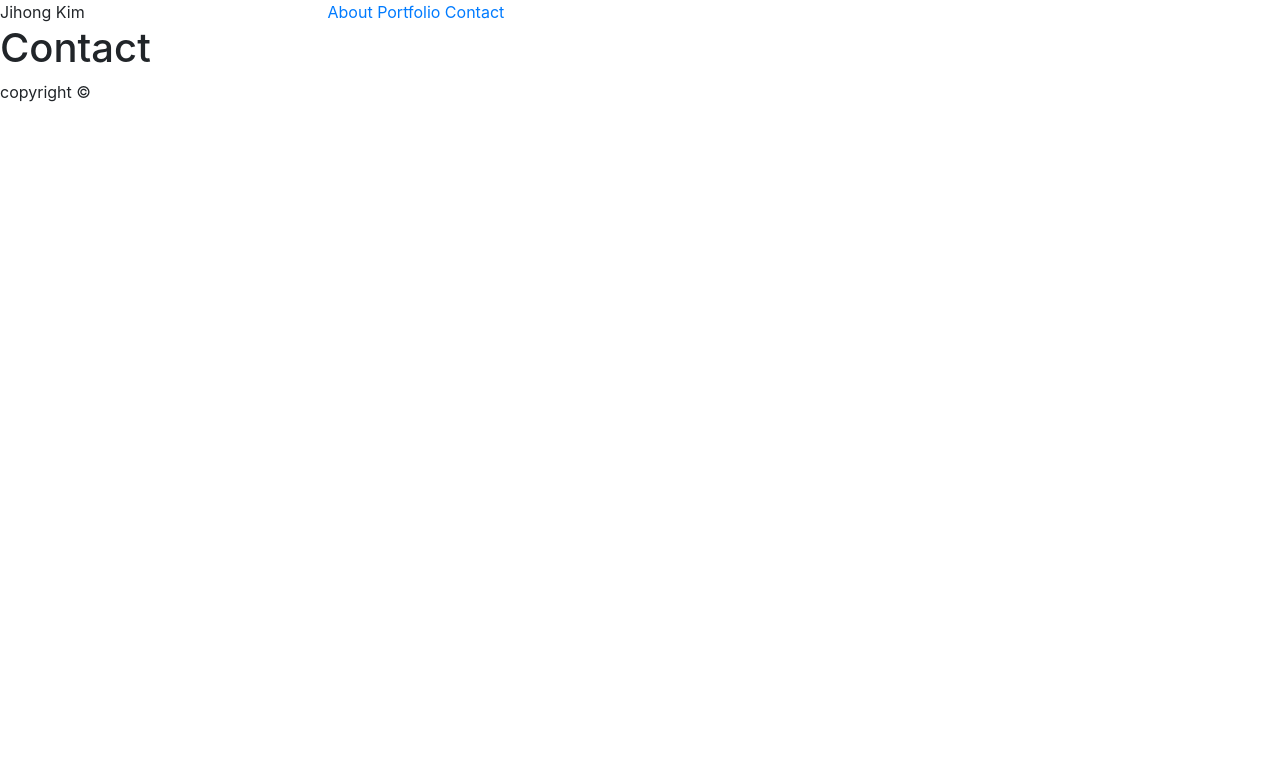
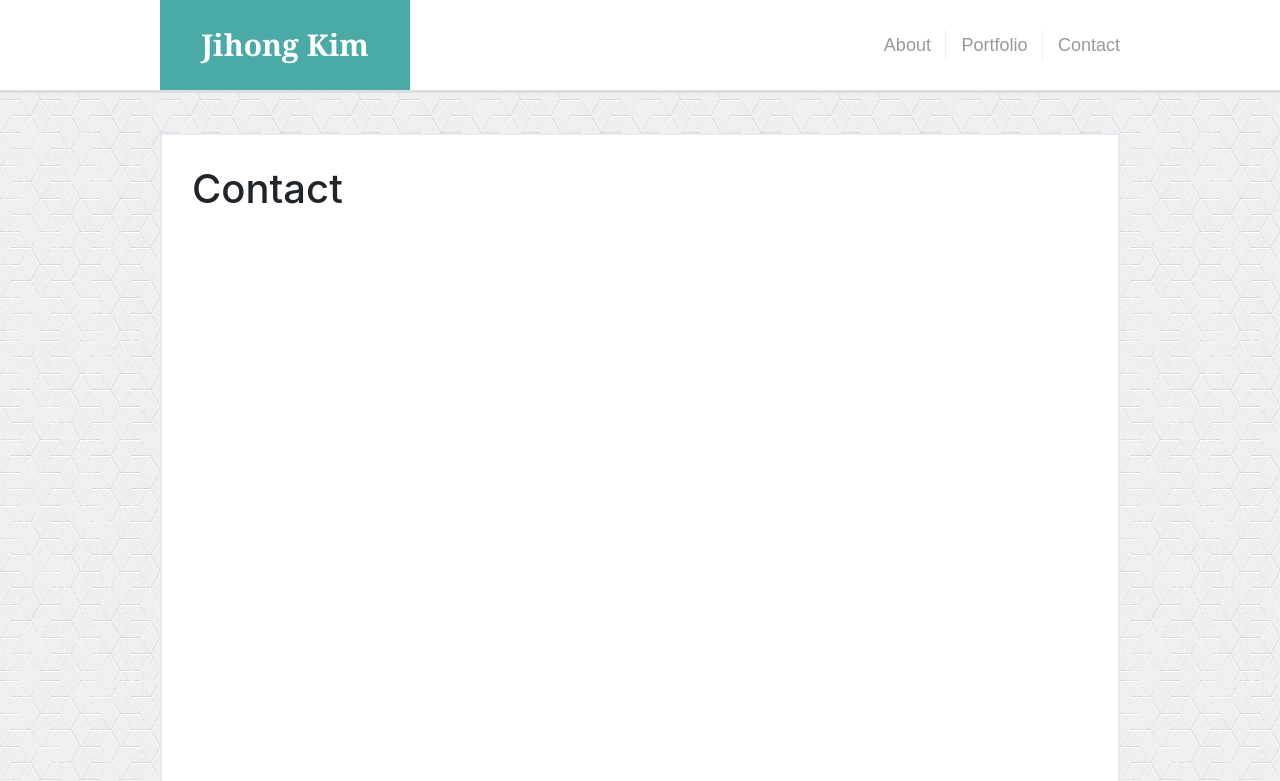
Before and after one commit to jk27924/Bootstrap-Portfolio, a plain HTML site: page contact.html in a window 1280 px wide. Shown: the top 781 px of the page. Drawn offline with nearby package versions, Linux system fonts and the light colour scheme.

Commit message:
I styled header part, and placed background picture on Contact page

```diff
--- a/contact.html
+++ b/contact.html
@@ -29,7 +29,64 @@
     </header>
 
     <style>
+    .top-container{
+            width: 960px;
+            margin: auto;
+        }
 
+    body {
+        background: url('assets/images/Subtle-Light-Tile-Pattern-Vol2.jpg');
+    }
+
+    header{
+        width: 100%;
+        background-color: #fff;
+        border-bottom: 3px solid #ddd;
+        margin-bottom: 40px;
+    }
+
+    .nameplate {
+        background-color: #4aaaa5;
+        color: #fff;
+        font-family: Georgia, Times, "Times New Roman", serif;
+        text-align: center;
+        font-weight: bold;
+        font-size: 30px;
+        line-height: 90px;
+        width: 250px;
+        float: left;
+    }
+
+    nav a {
+        color: #999999;
+        display: inline-block;
+        text-decoration: none;
+        font-family: 'Arial', 'Helvetica Neue', Helvetica, sans-serif;
+        font-size: 18px;
+        line-height: 30px;
+        padding-left: 15px;
+        margin-left: 10px;
+        border-left: 1px solid #efefef;
+    }
+
+    nav a:first-child {
+        border-left: 0 none;
+    }
+
+    nav {
+        float: right;
+        margin-top: 30px;
+    }
+
+    .main-container {
+        background-color: #fff;
+        width: 960px;
+        height: 880px;
+        margin: 0 auto;
+        border: 1px solid #ddd;
+        padding: 30px;
+        border: solid rgb(234, 234, 243) 2px
+    }
     </style>
 
     <div class="main-container">
```
